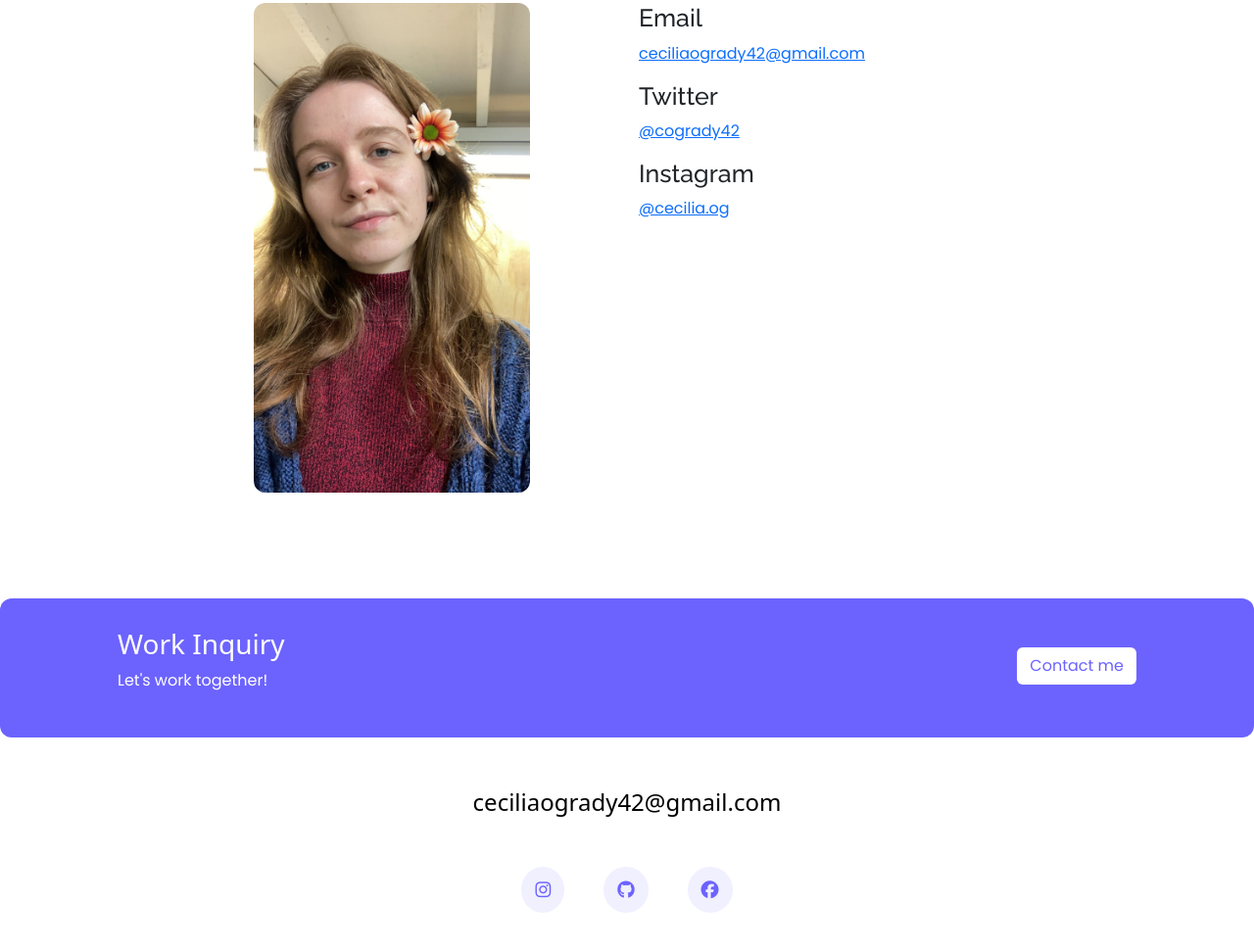
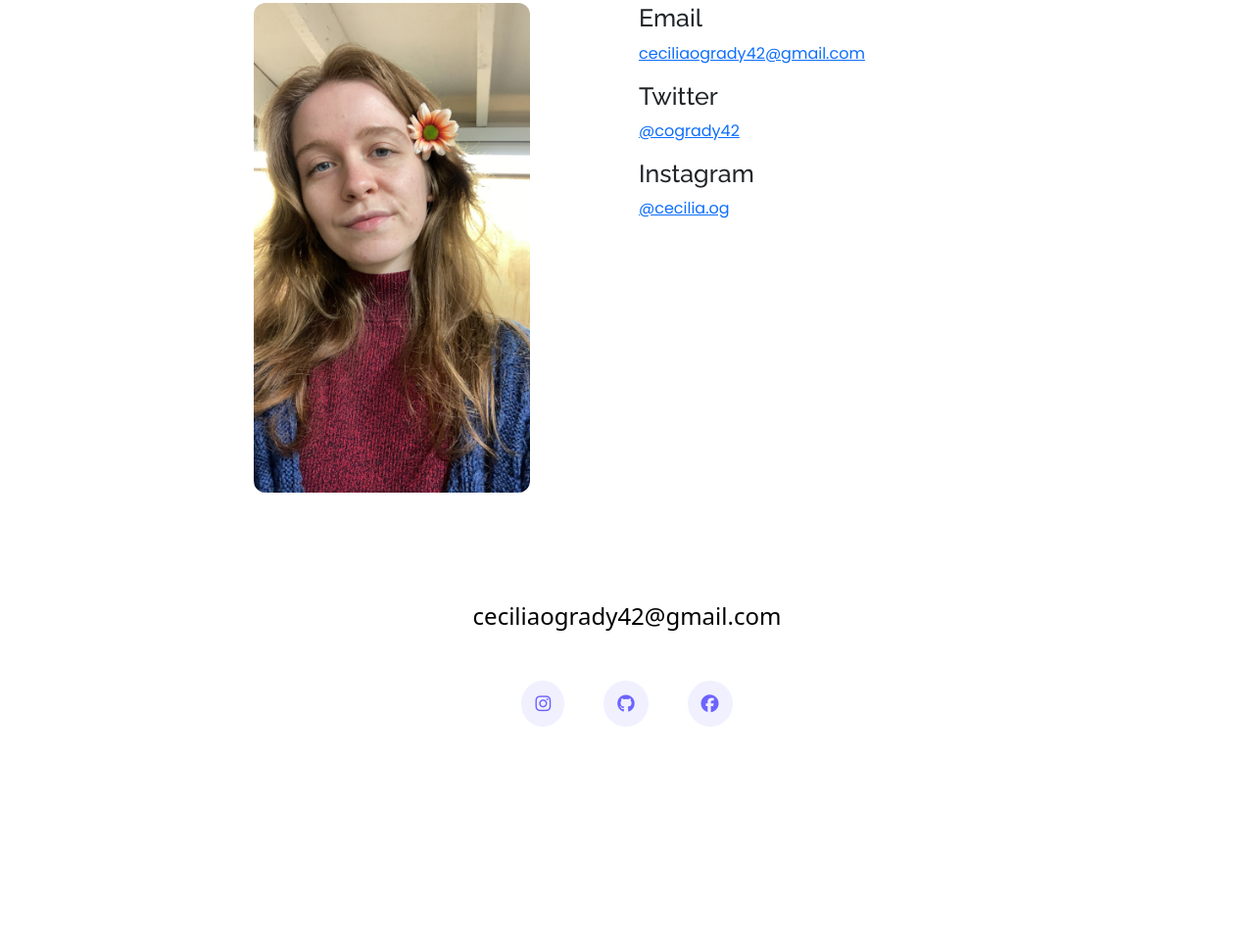
Before and after one commit to cogrady42/portfolio-project, a plain HTML site: page contact.html in a window 1280 px wide. Shown: the part 307-1277 px from the top of the page at 98% size. After the commit the page ends 1109 px from the top, so only its background shows below. Drawn offline with nearby package versions, Linux system fonts and the light colour scheme.

Commit message:
removed contact footer from contact page

```diff
--- a/contact.html
+++ b/contact.html
@@ -73,15 +73,6 @@ Contact Me    </h1>
 
 </div>
 <footer>
-<div class="contact-box d-flex justify-content-between mb-5 d-none d-md-flex">
-    <div>
-    <h4>Work Inquiry</h4>
-    <p>Let's work together!</p>
-    </div>
-    <div>
-    <a href="/contact.html" title="Contact Cecilia" class="btn btn-branding">Contact me</a>
-</div>
-</div>
 
 <div class="mb-5 d-flex justify-content-center">
     <a href="mailto:ceciliaogrady42@gmail.com" class="email-link">ceciliaogrady42@gmail.com</a>
```
